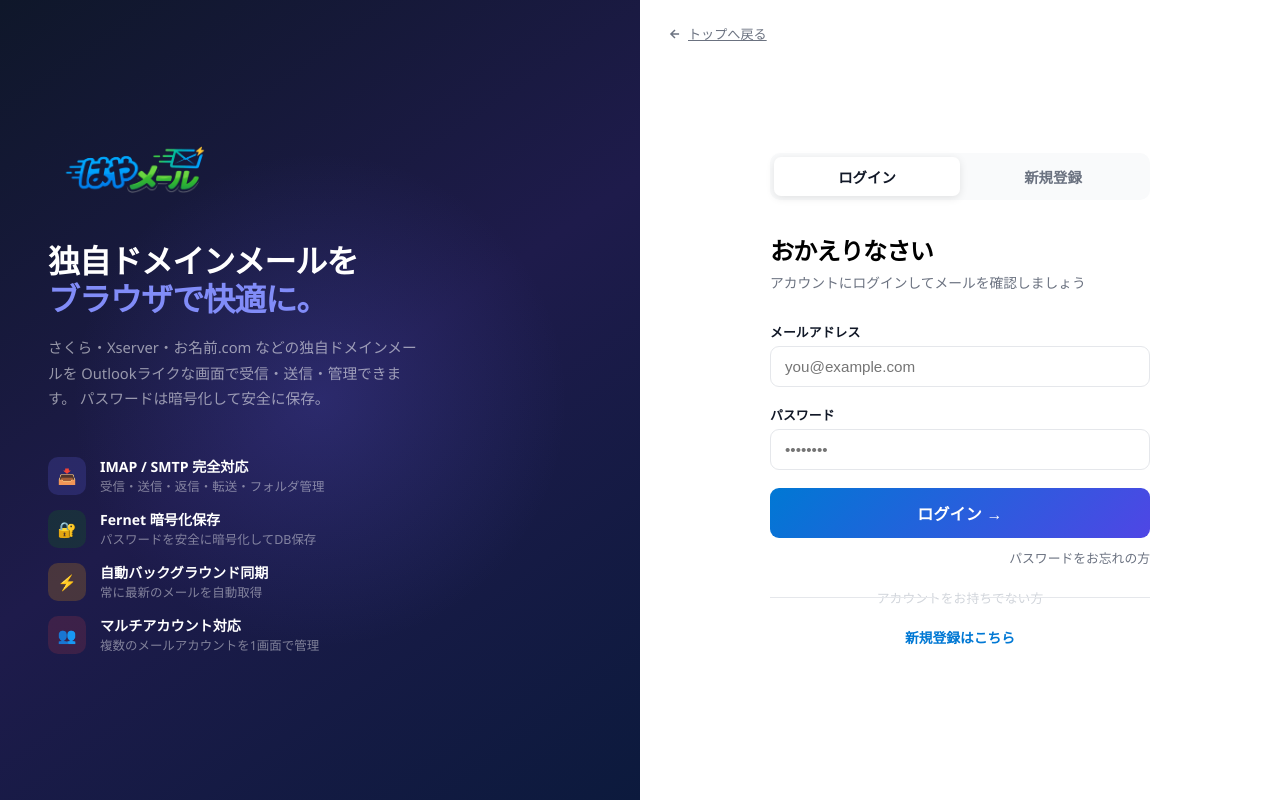
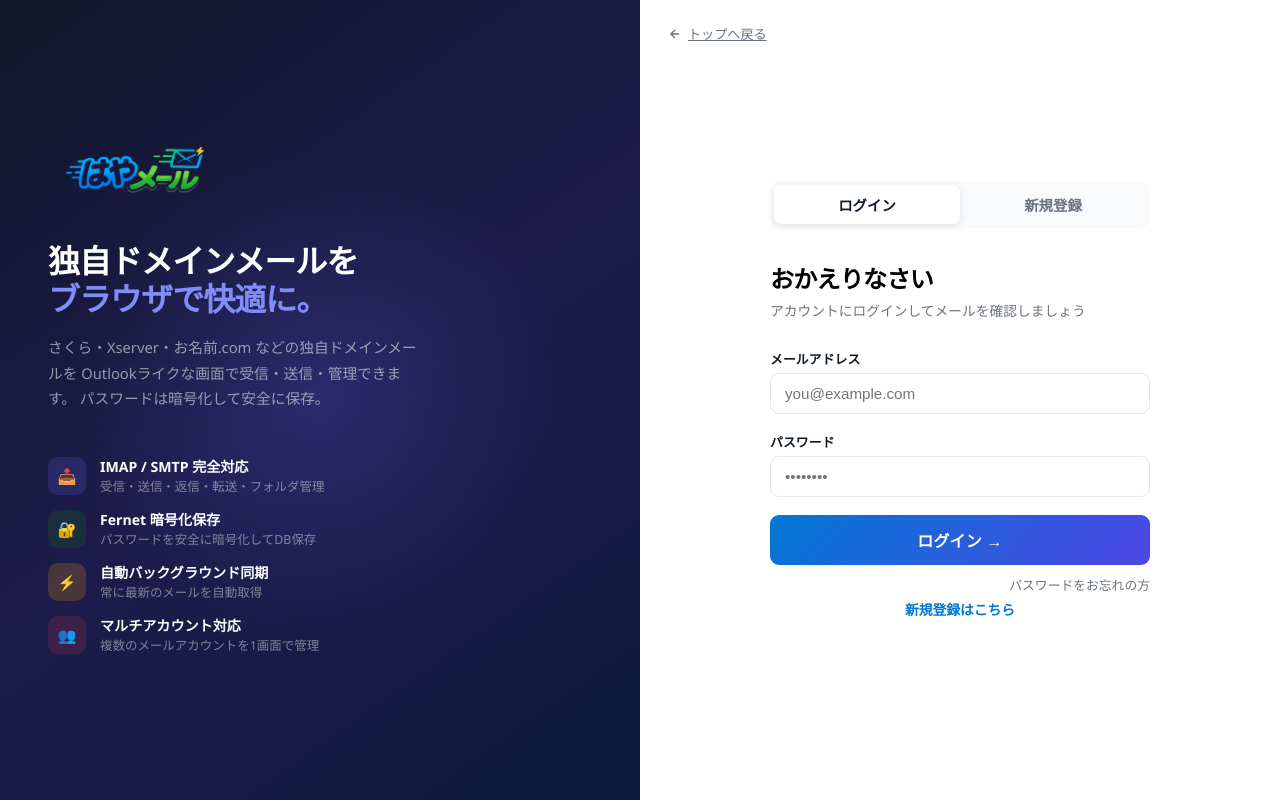
Before and after one commit to koei78/AI-mail, a Django app: page /accounts/auth/ in a window 1280 px wide. Run offline with Django 4.2, Linux system fonts and the light colour scheme; parts of the project's set-up code (start-up, migrations or seed data) failed here and were passed over.

Commit message:
アカウントをお持ちでない方のメッセージを削除。

```diff
--- a/accounts/templates/registration/auth.html
+++ b/accounts/templates/registration/auth.html
@@ -229,7 +229,6 @@ input.err{border-color:var(--red)}
     <div style="text-align:right;margin-top:8px;margin-bottom:4px">
       <a href="/accounts/password-reset/" style="font-size:.8rem;color:var(--sub);text-decoration:none">パスワードをお忘れの方</a>
     </div>
-    <div class="divider">アカウントをお持ちでない方</div>
     <div class="switch-hint">
       <button class="switch-btn" onclick="switchTab('register')">新規登録はこちら</button>
     </div>
```
